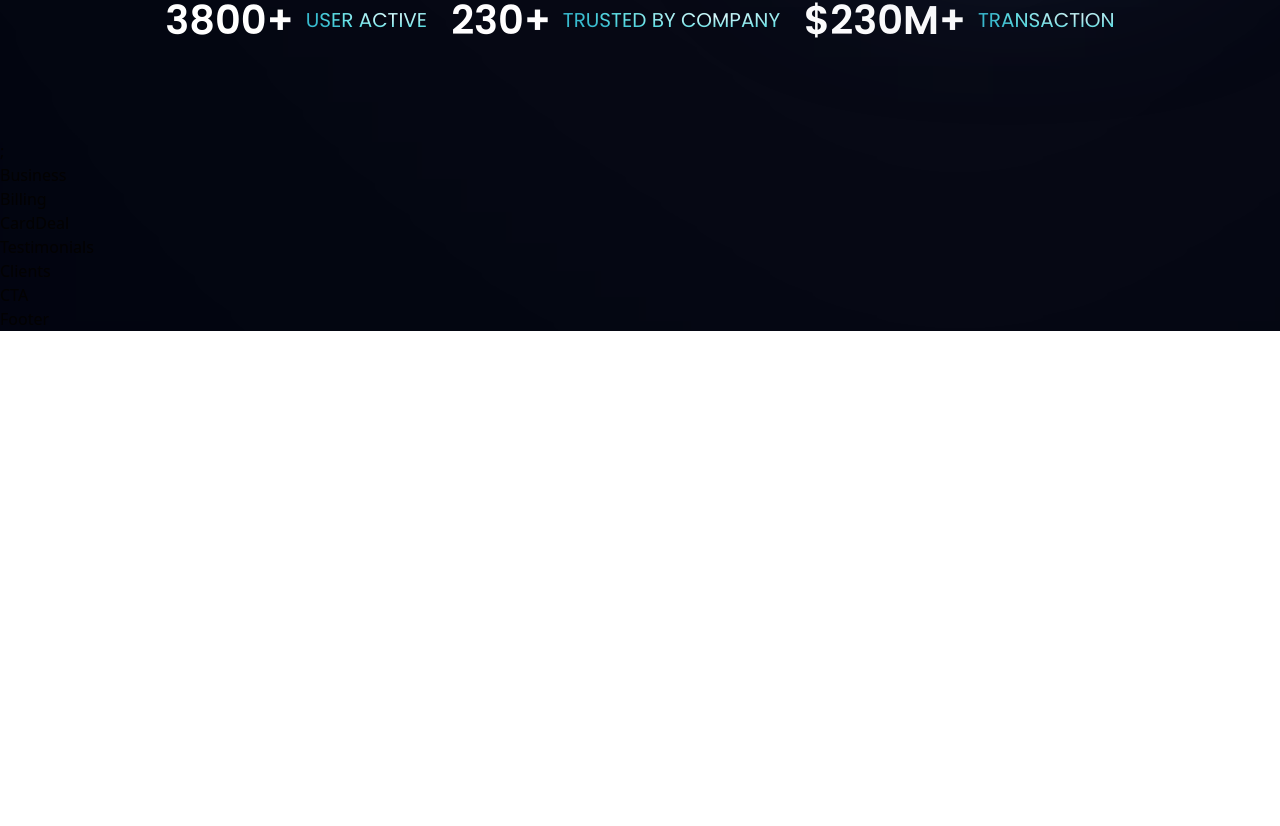
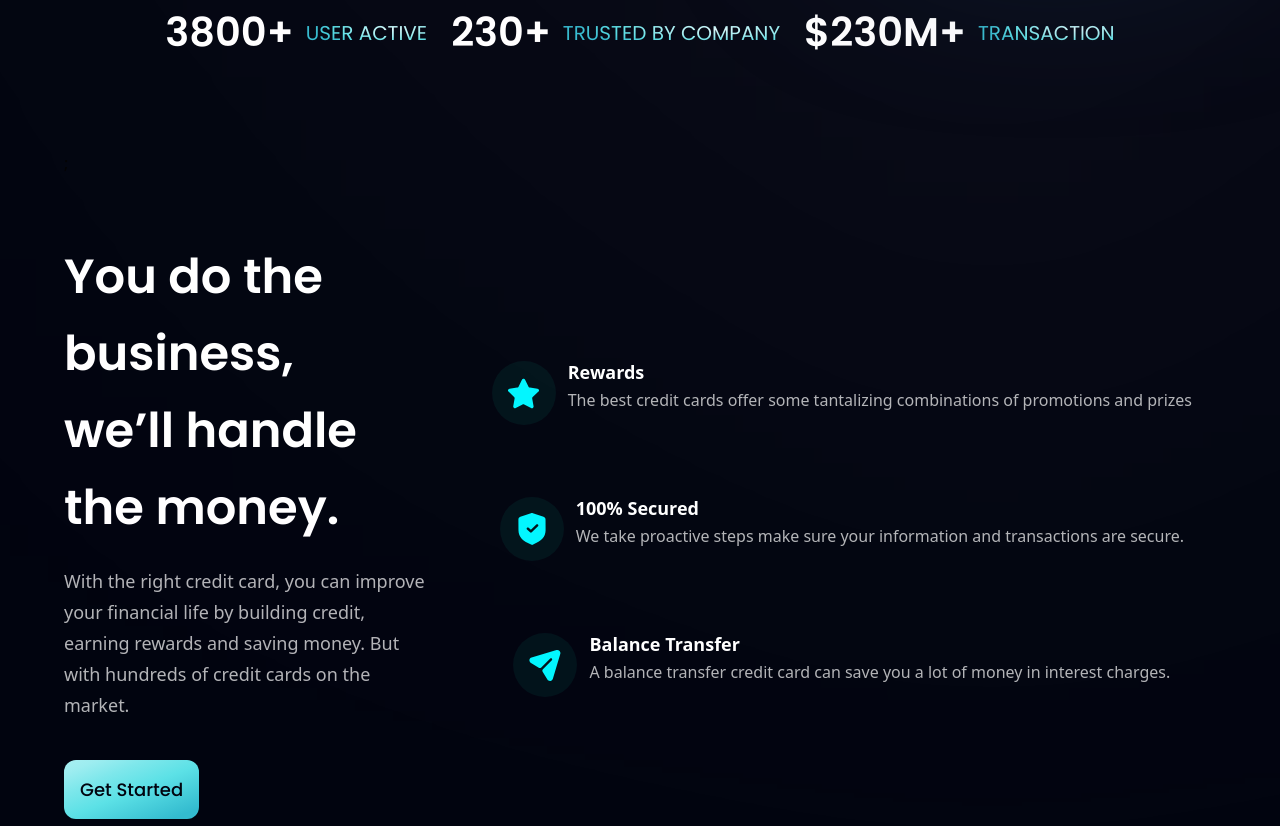
Before and after one commit to skokann/bankmodernapp, a React (Vite) app in the folder bank-app/: page / in a window 1280 px wide. Shown: the part 794-1620 px from the top of the page. Before the commit the page ends 1125 px from the top, so only its background shows below. Built offline with nearby package versions, Linux system fonts and the light colour scheme.

Commit message:
added Bussines section, card for Business section, texts.

```diff
--- a/bank-app/src/App.jsx
+++ b/bank-app/src/App.jsx
@@ -21,12 +21,12 @@
       </div>
     </div>
 
-    <div className={`bg-primary ${styles.paddingX} ${styles.flexStart}`}>
+    <div className={`bg-primary ${styles.flexStart}`}>
       <div className={` ${styles.boxWidth}`}>
         <Hero />
       </div>
     </div>
-    <div className={`bg-primary ${styles.flexStart}`}>
+    <div className={`bg-primary ${styles.paddingX}  ${styles.flexStart}`}>
       <div className={` ${styles.boxWidth}`}>
         <Stats />
         <Business /> <Billing /> <CardDeal /> <Testimonials /> <Clients />{" "}
--- a/bank-app/src/components/Business.jsx
+++ b/bank-app/src/components/Business.jsx
@@ -1,7 +1,56 @@
-import React from "react";
+import { features } from "../constants";
+import styles, { layout } from "../style";
+import Button from "./Button";
 
-const Business = () => {
-  return <div>Business</div>;
-};
+const FeatureCard = ({ icon, title, content, index }) => (
+  <div
+    className={`flex flex-row p-6 rounded-[20px]
+    ${index !== features.length - 1 ? "mb-6" : "mb-0"} feature-card`}
+  >
+    <div
+      className={`w-[64px] h-[64px] ${styles.flexCenter}  rounded-full bg-dimBlue `}
+    >
+      <img
+        src={icon}
+        alt="icons"
+        className="w-[50%] h-[50%] object-contain"
+      ></img>
+    </div>
+
+    <div className="flex-1 flex flex-col ml-3">
+      <h4 className="font-popins font-semibold text-white text-[18px] leading-[23px] mb-1">
+        {title}
+      </h4>
+      <p className="font-popins font-normal text-dimWhite text-[16px] leading-[24px] mb-1">
+        {content}
+      </p>
+    </div>
+  </div>
+);
+
+const Business = () => (
+  <>
+    <section id="features" className={layout.section}>
+      <div className={layout.sectionInfo}>
+        <h2 className={styles.heading2}>
+          You do the business, <br className="sm:block hidden" /> we’ll handle
+          the money.{" "}
+        </h2>
+        <p className={`#${styles.paragraph} max-w-[470px] mt-5`}>
+          With the right credit card, you can improve your financial life by
+          building credit, earning rewards and saving money. But with hundreds
+          of credit cards on the market.
+        </p>
+        <Button styles="mt-10" />
+      </div>
+
+      <div className={`#${layout.sectionImg} flex-col`}>
+        {features.map((feature, index) => (
+          <FeatureCard key={feature.id} {...feature} index={index} />
+        ))}
+      </div>
+    </section>
+  </>
+);
 
 export default Business;
--- a/bank-app/src/components/Button.jsx
+++ b/bank-app/src/components/Button.jsx
@@ -1,7 +1,14 @@
 import React from "react";
 
-const Button = () => {
-  return <div>Button</div>;
+const Button = ({ styles }) => {
+  return (
+    <button
+      type="buton"
+      className={`py-4 rounded-xl px-4 bg-blue-gradient font-poppins font-medium text-[18px] text-primary outline-none ${styles}`}
+    >
+      Get Started
+    </button>
+  );
 };
 
 export default Button;
```
